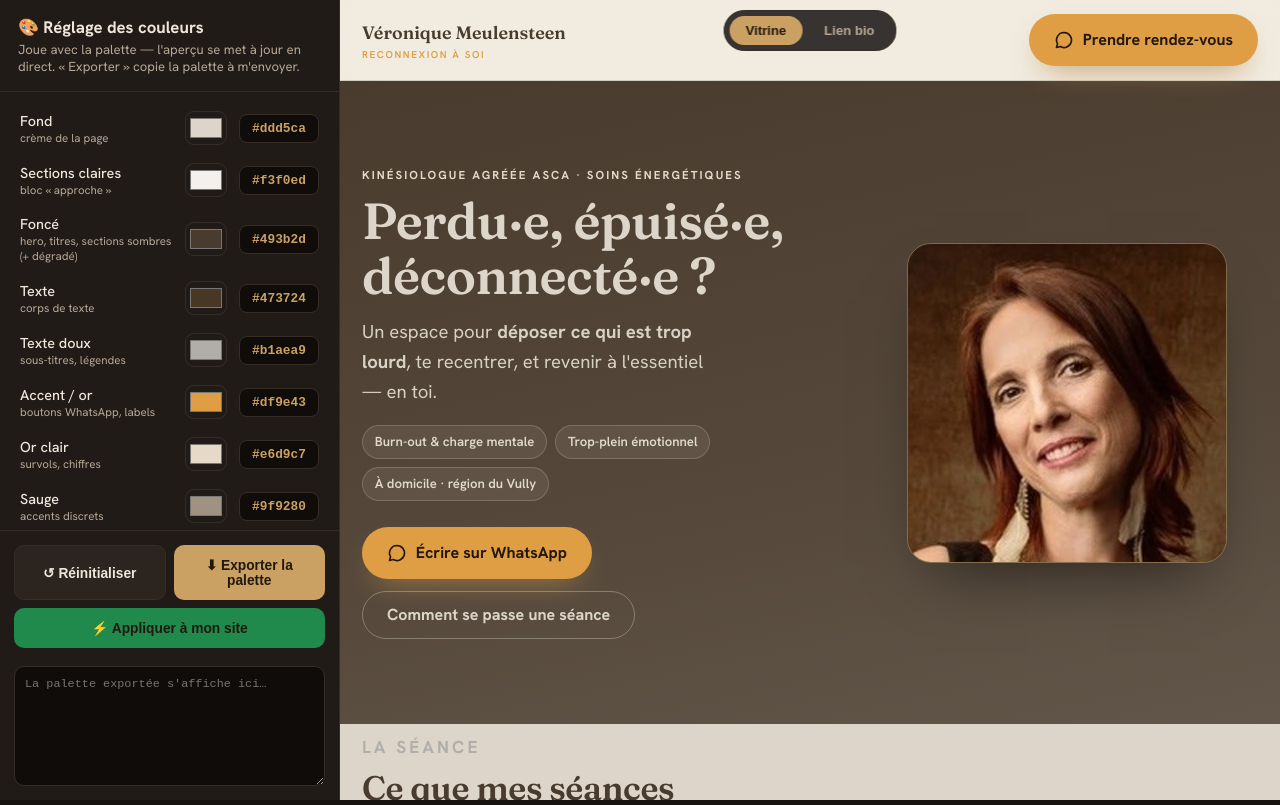
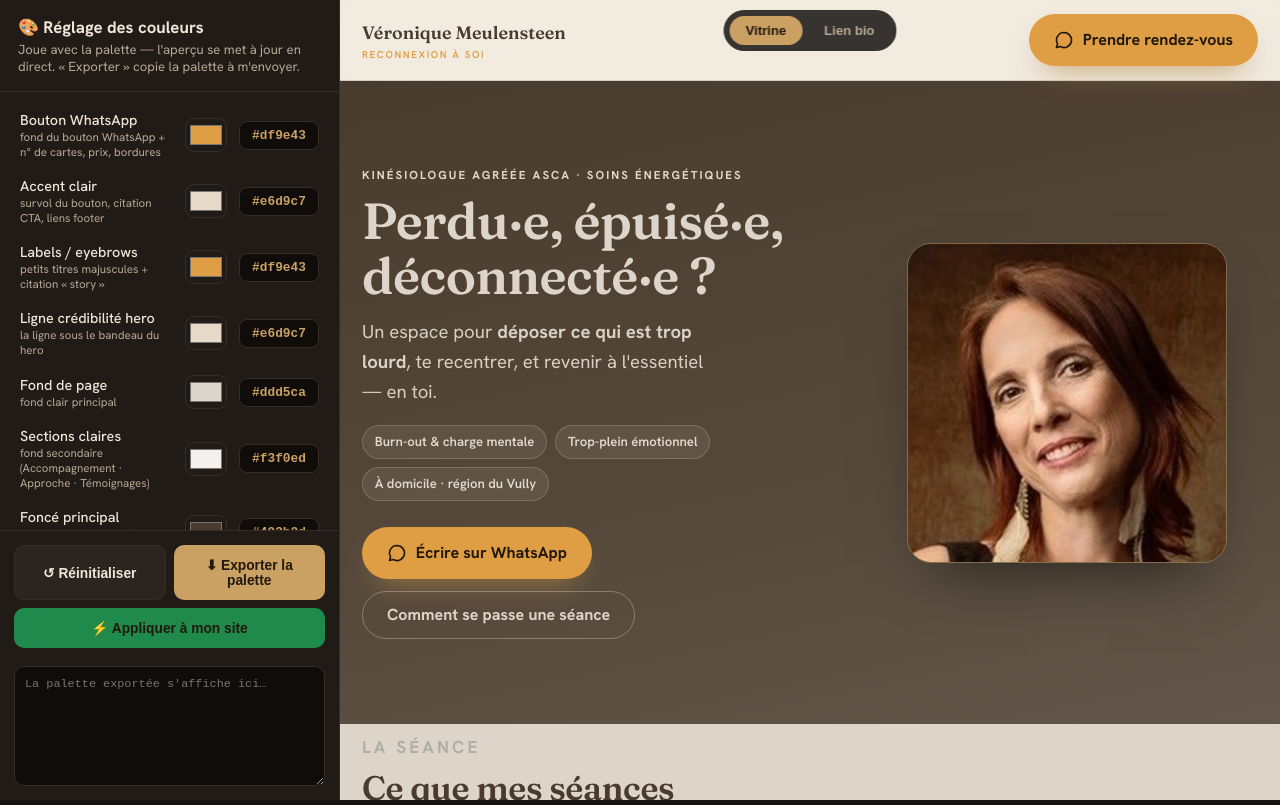
Before and after one commit to monadekarmique/veronique-reconnexionasoi, a plain HTML site: page palette.html in a window 1280 px wide. Drawn offline with Linux system fonts and the light colour scheme.

Commit message:
palette.html: 14 couleurs editables (Bouton WhatsApp) — outil seul, index public intouche
Co-Authored-By: Claude Opus 4.8 (1M context) <noreply@anthropic.com>

```diff
--- a/palette.html
+++ b/palette.html
@@ -67,14 +67,20 @@
 
 <script>
   var ROLES = [
-    {k:'--paper',    label:'Fond',        sub:'crème de la page',         def:'#ddd5ca'},
-    {k:'--oat',      label:'Sections claires', sub:'bloc « approche »',    def:'#f3f0ed'},
-    {k:'--forest',   label:'Foncé',       sub:'hero, titres, sections sombres (+ dégradé)', def:'#493b2d', dark:true},
-    {k:'--ink',      label:'Texte',       sub:'corps de texte',           def:'#473724'},
-    {k:'--ink-soft', label:'Texte doux',  sub:'sous-titres, légendes',    def:'#b1aea9'},
-    {k:'--brass',    label:'Accent / or', sub:'boutons WhatsApp, labels', def:'#df9e43'},
-    {k:'--brass-2',  label:'Or clair',    sub:'survols, chiffres',        def:'#e6d9c7'},
-    {k:'--sage',     label:'Sauge',       sub:'accents discrets',         def:'#9f9280'}
+    {k:'--brass',          label:'Bouton WhatsApp',        sub:'fond du bouton WhatsApp + n° de cartes, prix, bordures', def:'#df9e43'},
+    {k:'--brass-2',        label:'Accent clair',           sub:'survol du bouton, citation CTA, liens footer',  def:'#e6d9c7'},
+    {k:'--accent-text',    label:'Labels / eyebrows',      sub:'petits titres majuscules + citation « story »', def:'#df9e43'},
+    {k:'--hero-credential',label:'Ligne crédibilité hero', sub:'la ligne sous le bandeau du hero',              def:'#e6d9c7'},
+    {k:'--paper',          label:'Fond de page',           sub:'fond clair principal',                          def:'#ddd5ca'},
+    {k:'--oat',            label:'Sections claires',       sub:'fond secondaire (Accompagnement · Approche · Témoignages)', def:'#f3f0ed'},
+    {k:'--forest',         label:'Foncé principal',        sub:'hero, titres, section « Qui je suis »',         def:'#493b2d', dark:true},
+    {k:'--forest-2',       label:'Foncé — footer',         sub:'fond du pied de page',                          def:'#56493c', dark:true},
+    {k:'--dark1',          label:'Dégradé CTA — bas',      sub:'bande « Faites le premier pas » (bas)',         def:'#493b2d', dark:true},
+    {k:'--dark2',          label:'Dégradé CTA — haut',     sub:'bande « Faites le premier pas » (haut)',        def:'#56493c', dark:true},
+    {k:'--dark3',          label:'Foncé clair',            sub:'variante foncée plus claire',                   def:'#62564a', dark:true},
+    {k:'--ink',            label:'Texte',                  sub:'corps de texte',                                def:'#473724'},
+    {k:'--ink-soft',       label:'Texte doux',             sub:'sous-titres, légendes, paragraphes story',      def:'#b1aea9'},
+    {k:'--sage',           label:'Sauge',                  sub:'accents discrets',                              def:'#9f9280'}
   ];
   var state = {};
   ROLES.forEach(function(r){ state[r.k] = r.def; });
@@ -93,11 +99,6 @@
   function applyOne(k, v){
     var root = docRoot(); if(!root) return;
     root.style.setProperty(k, v);
-    if(k === '--forest'){
-      root.style.setProperty('--dark1', v);
-      root.style.setProperty('--dark2', lighten(v, .07));
-      root.style.setProperty('--dark3', lighten(v, .14));
-    }
   }
   function applyAll(){ Object.keys(state).forEach(function(k){ applyOne(k, state[k]); }); }
 
@@ -139,8 +140,6 @@
   var toast=document.getElementById('toast');
   document.getElementById('export').addEventListener('click', function(){
     var lines = ROLES.map(function(r){ return '  '+r.k+': '+state[r.k]+';'; });
-    var f = state['--forest'];
-    lines.push('  --dark1: '+f+'; --dark2: '+lighten(f,.07)+'; --dark3: '+lighten(f,.14)+';');
     var css = ':root{\n'+lines.join('\n')+'\n}';
     document.getElementById('out').value = css;
     if(navigator.clipboard) navigator.clipboard.writeText(css).catch(function(){});
@@ -153,15 +152,18 @@
     document.getElementById('out').value='';
   });
 
+  // Appliquer à mon site (live) — écrit la palette dans Supabase ; le site la relit au chargement
   var SBK="eyJhbGciOiJIUzI1NiIsInR5cCI6IkpXVCJ9.eyJpc3MiOiJzdXBhYmFzZSIsInJlZiI6InFvZG56dHFzYXdzb2ZpbWJzZmhiIiwicm9sZSI6ImFub24iLCJpYXQiOjE3NzY4NTQ1MTEsImV4cCI6MjA5MjQzMDUxMX0.gXOfYw6BjImESFcmrmkRaPsNGkTMEuKiWovEgqMuqIs";
-  var _asb=document.getElementById('apply-site');
-  if(_asb){_asb.addEventListener('click',function(){
-    var f=state['--forest'];
-    var pal={paper:state['--paper'],oat:state['--oat'],forest:f,'forest-2':lighten(f,.05),dark1:f,dark2:lighten(f,.07),dark3:lighten(f,.14),ink:state['--ink'],'ink-soft':state['--ink-soft'],brass:state['--brass'],'brass-2':state['--brass-2'],sage:state['--sage']};
-    function _flash(t){toast.textContent=t;toast.classList.add('show');setTimeout(function(){toast.classList.remove('show');toast.textContent='Palette copiée ✓';},2400);}
-    fetch("https://qodnztqsawsofimbsfhb.supabase.co/rest/v1/site_palette?on_conflict=slug",{method:"POST",headers:{apikey:SBK,Authorization:"Bearer "+SBK,"Content-Type":"application/json","Prefer":"resolution=merge-duplicates"},body:JSON.stringify({slug:"veronique-meulensteen",palette:pal})}).then(function(r){_flash(r.ok?"Appliqué à ton site ✓ (recharge)":"Erreur "+r.status);}).catch(function(){_flash("Erreur réseau");});
-  });}
-
+  document.getElementById('apply-site').addEventListener('click', function(){
+    var pal={};
+    ROLES.forEach(function(r){ pal[r.k.replace(/^--/,'')] = state[r.k]; });
+    function flash(t){toast.textContent=t;toast.classList.add('show');setTimeout(function(){toast.classList.remove('show');toast.textContent='Palette copiée ✓';},2400);}
+    fetch("https://qodnztqsawsofimbsfhb.supabase.co/rest/v1/site_palette?on_conflict=slug",{method:"POST",
+      headers:{apikey:SBK,Authorization:"Bearer "+SBK,"Content-Type":"application/json","Prefer":"resolution=merge-duplicates"},
+      body:JSON.stringify({slug:"veronique-meulensteen",palette:pal})})
+     .then(function(r){flash(r.ok?"Appliqué à ton site ✓ (recharge le site)":"Erreur "+r.status);})
+     .catch(function(){flash("Erreur réseau");});
+  });
 </script>
 </body>
 </html>
```
